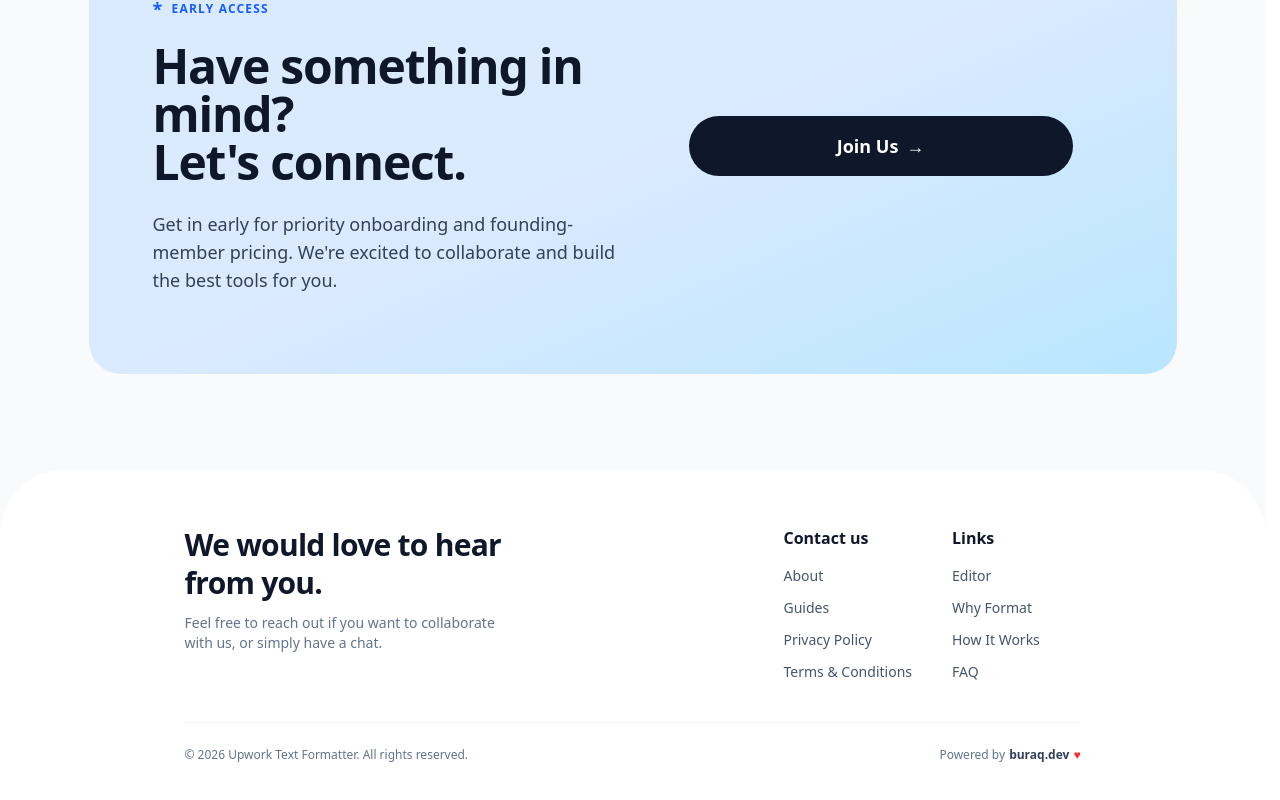
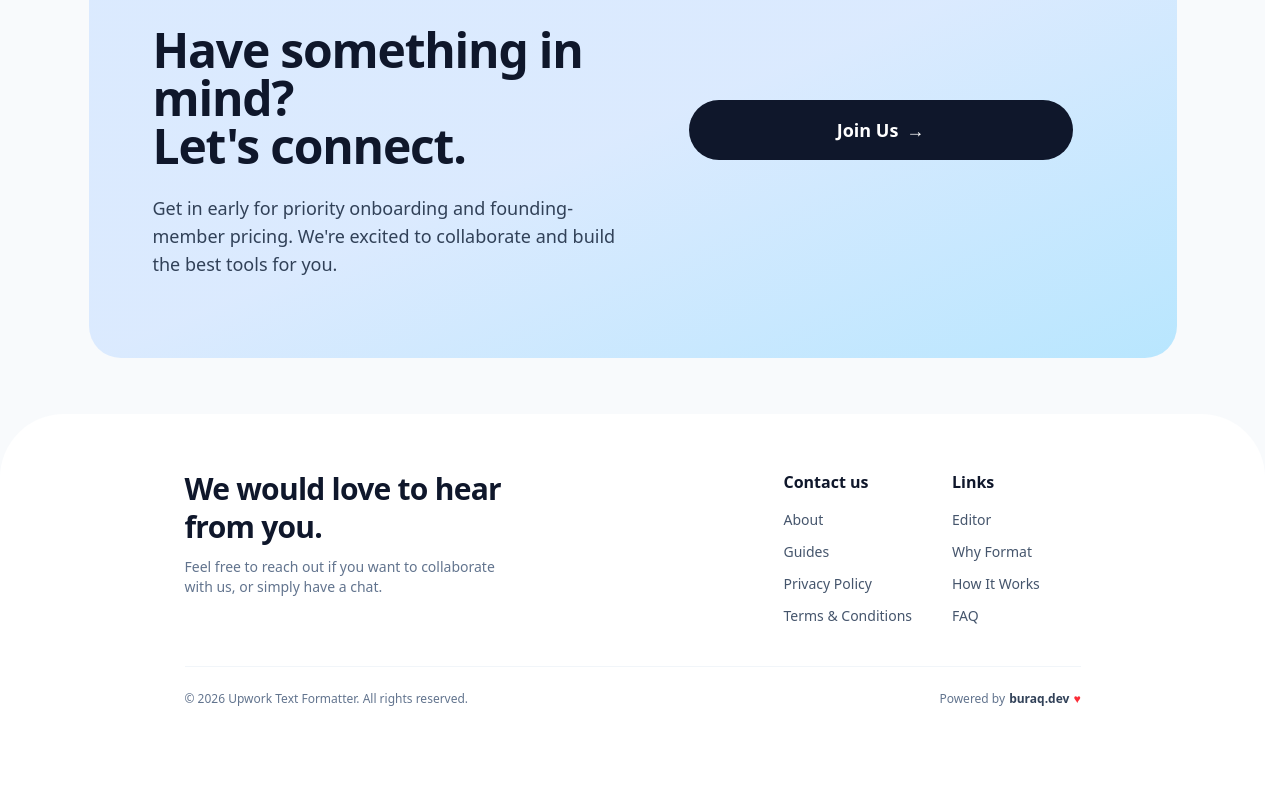
Before and after one commit to mirxa-hamza/upwork-text-editor, a Next.js app: page / in a window 1280 px wide. Shown: the part 3436-4236 px from the top of the page. After the commit the page ends 4199 px from the top, so only its background shows below. Built offline with nearby package versions, Linux system fonts and the light colour scheme; no server answers.

Commit message:
footer updated

```diff
--- a/src/components/Footer.tsx
+++ b/src/components/Footer.tsx
@@ -1,6 +1,6 @@
 export default function Footer() {
   return (
-    <footer className="mt-12 w-full rounded-t-[3rem] bg-white px-6 py-12 sm:rounded-t-[4rem] sm:px-10 sm:py-14 lg:px-16">
+    <footer className="mt-4 w-full rounded-t-[3rem] bg-white px-6 py-12 sm:mt-6 sm:rounded-t-[4rem] sm:px-10 sm:py-14 lg:px-16">
       <div className="mx-auto flex max-w-4xl flex-col justify-between gap-10 lg:flex-row lg:items-start lg:gap-16">
         {/* Left Side */}
         <div className="flex max-w-xs flex-col items-start gap-3">
--- a/src/components/WaitlistSection.tsx
+++ b/src/components/WaitlistSection.tsx
@@ -2,7 +2,7 @@
 
 export default function WaitlistSection() {
   return (
-    <section className="mx-auto w-full max-w-6xl px-4 py-12 sm:px-6 lg:px-8">
+    <section className="mx-auto w-full max-w-6xl px-4 py-6 sm:px-6 sm:py-8 lg:px-8">
       <div className="relative overflow-hidden rounded-[2rem] bg-gradient-to-br from-blue-100 via-blue-100 to-sky-200 px-8 py-16 sm:px-16 sm:py-20">
         <div className="relative z-10 grid gap-12 lg:grid-cols-2 lg:items-center lg:gap-8">
           {/* Left Text */}
```
